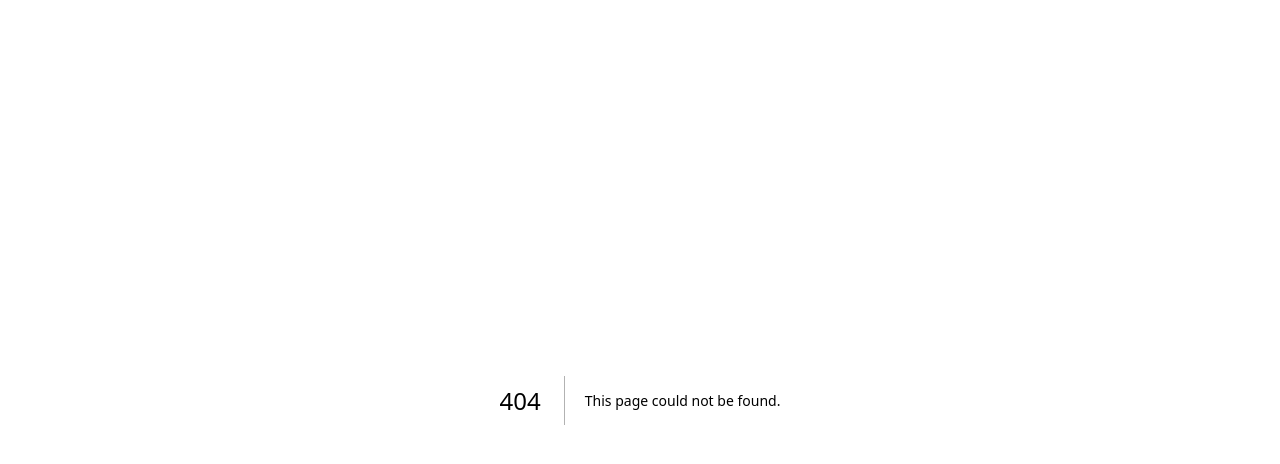
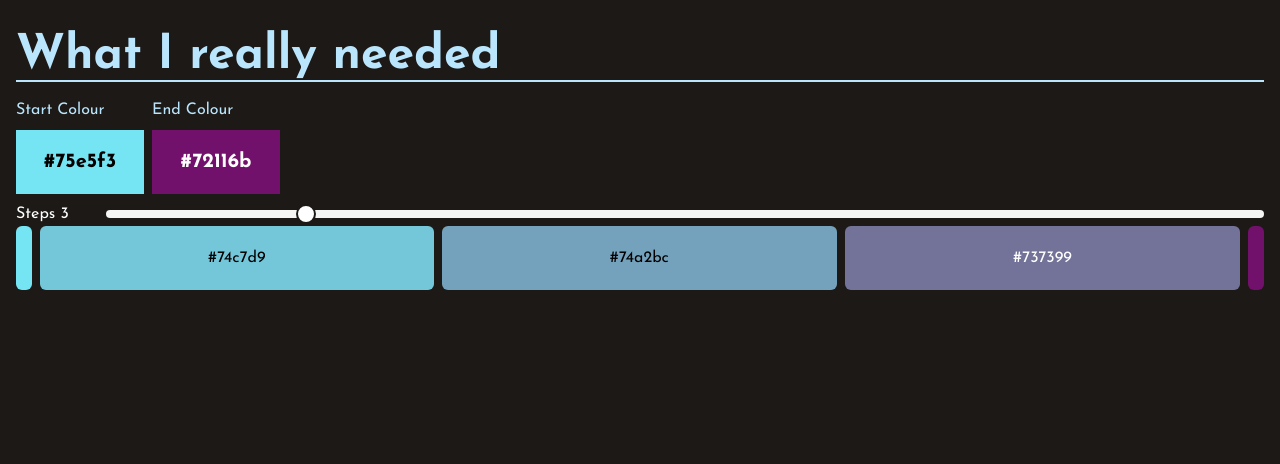
Before and after one commit to CharcoalStyles/palete-tool, a Next.js app: page /aaron in a window 1280 px wide. Before the commit this address had no page. Shown: the top 464 px of the page. Built offline with nearby package versions, Linux system fonts and the light colour scheme.

Commit message:
Added the MVP of the tools I actually needed in one page

```diff
--- a/src/components/ui/selectors/Interp.tsx
+++ b/src/components/ui/selectors/Interp.tsx
@@ -42,7 +42,7 @@ export const Interp = ({ startColor, endColor, onChange, onSubmit }: InterpProps
           <div key={i} className={`${firstOrLast ? "w-4" : "flex-grow"}`}>
             <div className={`h-16 rounded-md ${firstOrLast ? "w-4" : "w-full"}`}>
               <div
-                className="w-full h-full rounded-md text-center center flex flex-col items-center justify-center"
+                className="w-full h-full rounded-md text-center flex flex-col items-center justify-center"
                 style={{ background: color.hex(), color: textColor.hex() }}
               >
               {firstOrLast ? '' : color.hex()}</div>
--- /dev/null
+++ b/src/pages/aaron.tsx
@@ -0,0 +1,83 @@
+import chroma, { Color } from "chroma-js";
+import { useEffect, useState } from "react";
+import { Josefin_Sans } from "next/font/google";
+import { Interp } from "@/components/ui/selectors/Interp";
+
+const josefin = Josefin_Sans({ subsets: ["latin"] });
+
+const getTextColor = (color: Color) =>
+  chroma.contrast(color, "white") < 4.5 ? chroma("black") : chroma("white");
+
+export default function Home() {
+  const [startColor, setStartColor] = useState<Color>(chroma.random());
+  const [endColor, setEndColor] = useState<Color>(chroma.random());
+
+  const [startColorText, setStartColorText] = useState<string>(startColor.hex());
+  const [endColorText, setEndColorText] = useState<string>(endColor.hex());
+
+  useEffect(() => {
+    if (chroma.valid(startColorText)) {
+      setStartColor(chroma(startColorText));
+    }
+  }, [startColorText]);
+
+  useEffect(() => {
+    if (chroma.valid(endColorText)) {
+      setEndColor(chroma(endColorText));
+    }
+  }, [endColorText]);
+
+  return (
+    <main
+      className={`bg-stone-900 flex flex-row gap-8 h-screen w-screen pt-8 pb-4 px-4 ${josefin.className}`}>
+      <div className="flex-grow flex flex-col gap-4">
+        <div className="flex flex-row justify-between border-b-2 border-sky-200">
+          <h1 className="text-5xl font-bold text-sky-200">
+            What I really needed
+          </h1>
+        </div>
+        <div className="flex flex-col flex-wrap gap-2 pb-4">
+          <div className="flex flex-row gap-2">
+            <div className="flex flex-col gap-2">
+              <p className="text-sky-200">Start Colour</p>
+              <div
+                className="w-32 h-16 text-xl font-bold flex flex-col items-center justify-center"
+                style={{
+                  backgroundColor: startColor.hex(),
+                  color: getTextColor(startColor).hex(),
+                }}>
+                <input
+                  className="w-full bg-inherit text-center"
+                  type="text"
+                  value={startColorText}
+                  onChange={(e) => {
+                    setStartColorText(e.target.value);
+                  }}
+                />
+              </div>
+            </div>
+            <div className="flex flex-col gap-2">
+              <p className="text-sky-200">End Colour</p>
+              <div
+                className="w-32 h-16 text-xl font-bold flex flex-col items-center justify-center"
+                style={{
+                  backgroundColor: endColor.hex(),
+                  color: getTextColor(endColor).hex(),
+                }}>
+                <input
+                  className="w-full bg-inherit text-center"
+                  type="text"
+                  value={endColorText}
+                  onChange={(e) => {
+                    setEndColorText(e.target.value);
+                  }}
+                />
+              </div>
+            </div>
+          </div>
+          <Interp startColor={startColor} endColor={endColor} onChange={() => {}} onSubmit={() => {}} />
+        </div>
+      </div>
+    </main>
+  );
+}
```
